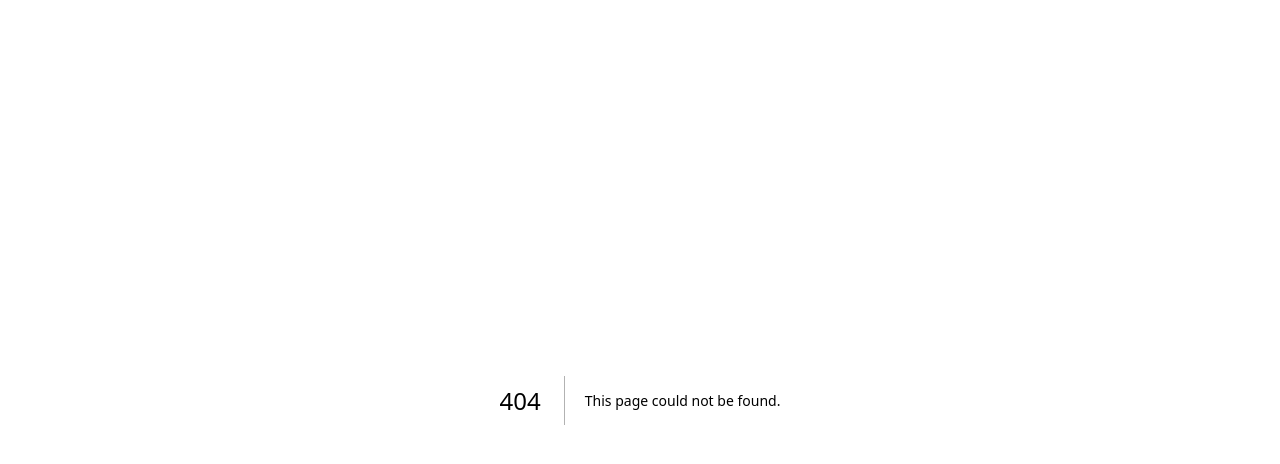
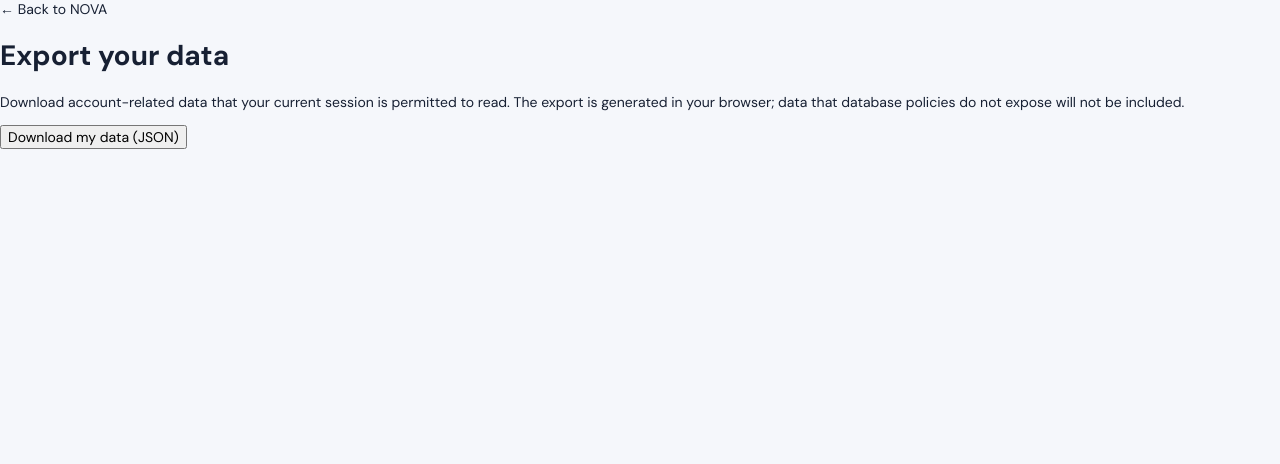
Before and after one commit to novaofficial2476-cpu/nova-global-platform, a Next.js app: page /export in a window 1280 px wide. Before the commit this address had no page. Shown: the top 464 px of the page. Built offline with nearby package versions, Linux system fonts and the light colour scheme.

Commit message:
Add account privacy, legal, export and deletion workflows

```diff
--- /dev/null
+++ b/app/export/page.tsx
@@ -0,0 +1,37 @@
+"use client";
+
+import { useState } from "react";
+import Link from "next/link";
+import { getSupabase } from "../../lib/supabase";
+
+export default function ExportPage() {
+  const [busy,setBusy]=useState(false); const [message,setMessage]=useState("");
+  async function exportData() {
+    const supabase=getSupabase(); if(!supabase){setMessage("Database is not configured.");return;}
+    setBusy(true);setMessage("");
+    try {
+      const {data:{user},error:authError}=await supabase.auth.getUser();
+      if(authError||!user) throw new Error("Please sign in first.");
+      const tables=["profiles","posts","comments","follows","post_likes","notifications","community_members","communities","conversation_members","messages"];
+      const result:Record<string,unknown>={exported_at:new Date().toISOString(),account_id:user.id,email:user.email??null};
+      for(const table of tables){
+        let query=supabase.from(table).select("*");
+        if(table==="profiles") query=query.eq("id",user.id);
+        else if(table==="posts") query=query.eq("author_id",user.id);
+        else if(table==="comments") query=query.eq("author_id",user.id);
+        else if(table==="follows") query=query.or("follower_id.eq."+user.id+",following_id.eq."+user.id);
+        else if(table==="post_likes") query=query.eq("user_id",user.id);
+        else if(table==="notifications") query=query.eq("user_id",user.id);
+        else if(table==="community_members"||table==="conversation_members") query=query.eq("user_id",user.id);
+        else if(table==="communities") query=query.eq("owner_id",user.id);
+        else if(table==="messages") query=query.eq("sender_id",user.id);
+        const {data,error}=await query.limit(10000);
+        if(error) {result[table]={error:"Not available under current account permissions"};} else result[table]=data??[];
+      }
+      const blob=new Blob([JSON.stringify(result,null,2)],{type:"application/json"});
+      const url=URL.createObjectURL(blob);const a=document.createElement("a");a.href=url;a.download="nova-data-export.json";a.click();URL.revokeObjectURL(url);
+      setMessage("Export file prepared. Some related records may be omitted if current row-level permissions do not allow reading them.");
+    } catch(e) {setMessage(e instanceof Error?e.message:"Export failed.");} finally {setBusy(false);}
+  }
+  return <main className="legal-page"><Link href="/">← Back to NOVA</Link><h1>Export your data</h1><p>Download account-related data that your current session is permitted to read. The export is generated in your browser; data that database policies do not expose will not be included.</p><button disabled={busy} onClick={exportData}>{busy?"Preparing export…":"Download my data (JSON)"}</button>{message&&<p role="status">{message}</p>}</main>;
+}
```
